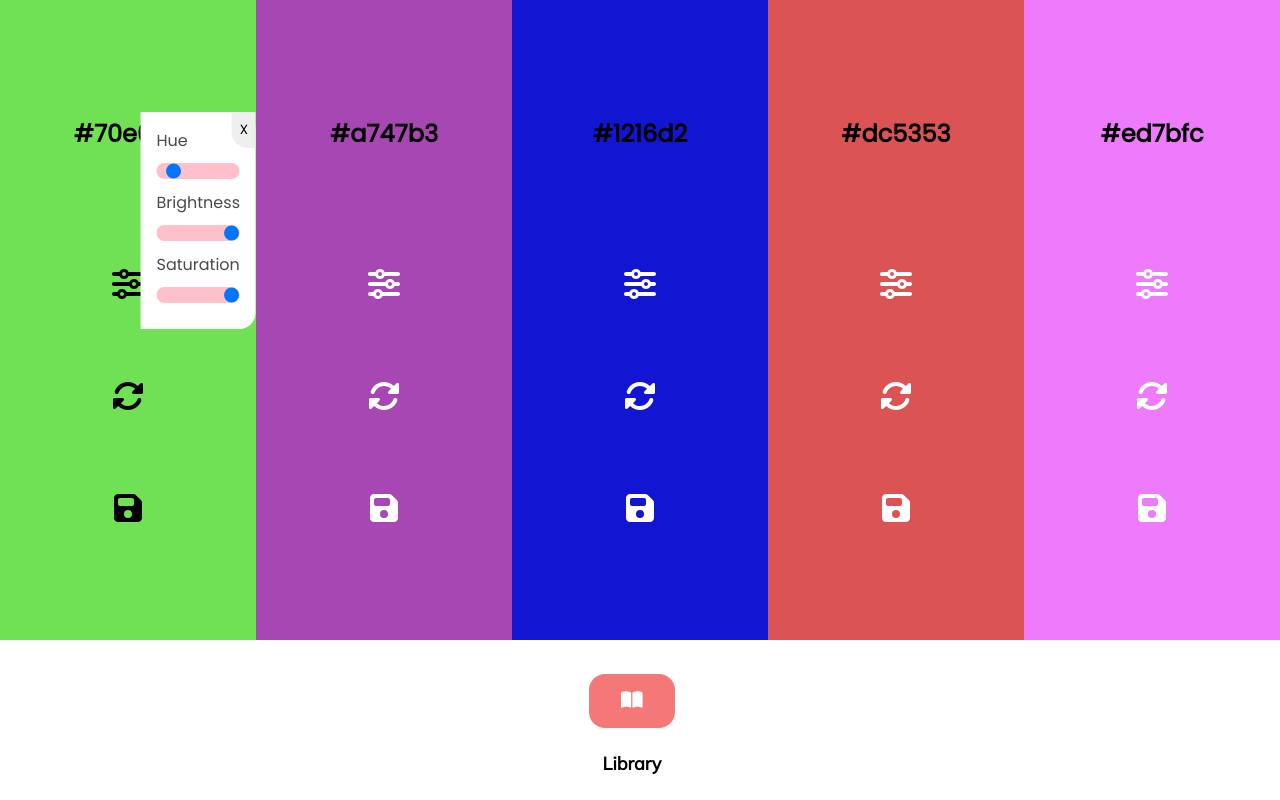
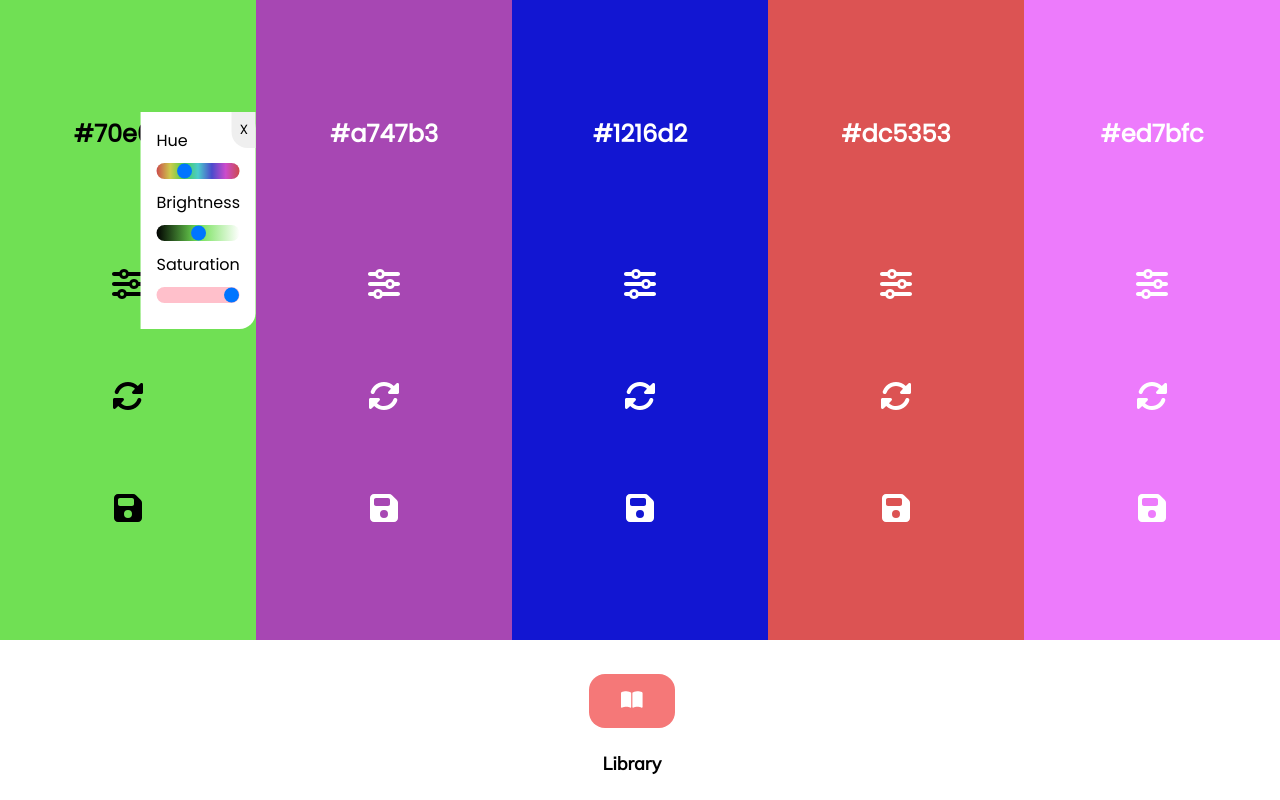
Before and after one commit to Leonte-Bogdan/colorful, a React (Create React App) app: page / in a window 1280 px wide. Both pictures are taken after a click on the button 128 px from the left and 283 px from the top of the page. Built offline with nearby package versions, Linux system fonts and the light colour scheme.

Commit message:
added the hue slider, the brightness slider

```diff
--- a/src/components/color-buttons.js
+++ b/src/components/color-buttons.js
@@ -2,18 +2,8 @@ import React from "react";
 import { FontAwesomeIcon } from "@fortawesome/react-fontawesome";
 import { faSliders, faBookOpen, faRotate, faFloppyDisk } from "@fortawesome/free-solid-svg-icons";
 import { css } from "@emotion/css";
-import chroma from "chroma-js";
 
-function ColorControls({ sliderPopupVisible, openSliderPopup, closeSliderPopup, changeColors, hexColor }) {
-  const checkColorContrast = (hexColor) => {
-    const luminance = chroma(hexColor).luminance();
-    const textColor = luminance > 0.5 ? "black" : "white";
-    return {
-      color: textColor,
-      luminance: luminance,
-    };
-  };
-
+function ColorControls({ sliderPopupVisible, openSliderPopup, closeSliderPopup, changeColors, hexColor, checkColorContrast }) {
   return (
     <div
       className={css`
--- a/src/components/color-hex.js
+++ b/src/components/color-hex.js
@@ -8,9 +8,22 @@ import { CopyToClipboard } from "react-copy-to-clipboard";
 const generateHexColor = () => chroma.random().hex();
 
 function HexSection({ title }) {
+  const checkColorContrast = (hexColor) => {
+    const luminance = chroma(hexColor).luminance();
+    const textColor = luminance > 0.5 ? "black" : "white";
+    return {
+      color: textColor,
+      luminance: luminance,
+    };
+  };
   const [hexColor, setHexColor] = React.useState(generateHexColor());
   const changeColors = () => {
     setHexColor(generateHexColor());
+  };
+
+  const handleSliderChange = (event) => {
+    const newHue = event.target.value;
+    setHexColor(chroma.hsl(newHue, 1, 0.5).hex());
   };
 
   const [popupVisible, setPopupVisible] = React.useState(false);
@@ -54,6 +67,7 @@ function HexSection({ title }) {
           }}
           className={css`
             cursor: pointer;
+            color: ${checkColorContrast(hexColor).color};
           `}
         >
           {hexColor}
@@ -61,13 +75,22 @@ function HexSection({ title }) {
       </CopyToClipboard>
 
       <ColorControls
+        checkColorContrast={checkColorContrast}
         hexColor={hexColor}
         changeColors={changeColors}
         sliderPopupVisible={sliderPopupVisible}
         openSliderPopup={openSliderPopup}
         closeSliderPopup={closeSliderPopup}
       />
-      {sliderPopupVisible && <SliderPopup onClose={closeSliderPopup} sliderPopupVisible={sliderPopupVisible} />}
+      {sliderPopupVisible && (
+        <SliderPopup
+          onSliderChange={handleSliderChange}
+          setHexColor={setHexColor}
+          hexColor={hexColor}
+          onClose={closeSliderPopup}
+          sliderPopupVisible={sliderPopupVisible}
+        />
+      )}
       {popupVisible && <CopyPopup onClose={closePopup} />}
     </div>
   );
--- a/src/components/color-popups.js
+++ b/src/components/color-popups.js
@@ -1,8 +1,9 @@
 import React from "react";
 import { css } from "@emotion/css";
 import { fadeIn, slideInAnimation } from "../styles/animations";
+import { ColorSlider, BrightnessSlider } from "./color-sliders";
 
-const SliderPopup = ({ onClose, sliderPopupVisible }) => {
+const SliderPopup = ({ onClose, sliderPopupVisible, hexColor, onSliderChange, setHexColor }) => {
   return (
     <div
       className={css`
@@ -19,62 +20,10 @@ const SliderPopup = ({ onClose, sliderPopupVisible }) => {
         border-bottom-right-radius: 1rem;
         animation: ${slideInAnimation} 1s ease-in;
         z-index: 1;
-        color: rgb(73, 73, 73);
       `}
     >
-      <span
-        className={css`
-          margin: 0;
-          padding: 0;
-          font-family: "Poppins", sans-serif;
-        `}
-      >
-        Hue
-      </span>
-      <input
-        type="range"
-        min="0"
-        max="360"
-        step="1"
-        name="hue"
-        className={css`
-          appearance: none;
-          margin: 0.65rem 0rem;
-          width: 100%;
-          position: relative;
-          border-radius: 1rem;
-          cursor: pointer;
-          background: pink; /* placeholder */
-        `}
-        data-hue="1"
-      />
-
-      <span
-        className={css`
-          margin: 0;
-          padding: 0;
-          font-family: "Poppins", sans-serif;
-        `}
-      >
-        Brightness
-      </span>
-      <input
-        type="range"
-        min="0"
-        max="1"
-        step="0.01"
-        name="brightness"
-        className={css`
-          appearance: none;
-          margin: 0.65rem 0rem;
-          width: 100%;
-          position: relative;
-          border-radius: 1rem;
-          cursor: pointer;
-          background: pink; /* placeholder */
-        `}
-        data-bright="1"
-      />
+      <ColorSlider setHexColor={setHexColor} hexColor={hexColor} />
+      <BrightnessSlider sliderPopupVisible={sliderPopupVisible} hexColor={hexColor} setHexColor={setHexColor} />
 
       <span
         className={css`
@@ -179,4 +128,4 @@ const CopyPopup = ({ onClose }) => {
   );
 };
 
-export { CopyPopup, SliderPopup };
+export { CopyPopup, SliderPopup, ColorSlider };
--- /dev/null
+++ b/src/components/color-sliders.js
@@ -0,0 +1,112 @@
+import React from "react";
+import chroma from "chroma-js";
+import { css } from "@emotion/css";
+
+const ColorSlider = ({ hexColor, setHexColor }) => {
+  const [hue, setHue] = React.useState(0);
+
+  React.useEffect(() => {
+    const initialHue = chroma(hexColor).get("hsl.h");
+    setHue(initialHue);
+  }, [hexColor]);
+
+  const handleSliderHueChange = (event) => {
+    const newHue = event.target.value;
+    const newColor = chroma.hsl(newHue, 1, 0.5).hex();
+    setHue(newHue);
+    setHexColor(newColor);
+  };
+
+  return (
+    <div>
+      <span
+        className={css`
+          margin: 0;
+          padding: 0;
+          font-family: "Poppins", sans-serif;
+        `}
+      >
+        Hue
+      </span>
+      <input
+        type="range"
+        min="0"
+        max="360"
+        step="1"
+        name="hue"
+        value={hue}
+        onChange={handleSliderHueChange}
+        className={css`
+          appearance: none;
+          margin: 0.65rem 0rem;
+          width: 100%;
+          position: relative;
+          border-radius: 1rem;
+          cursor: pointer;
+          background: linear-gradient(
+            to right,
+            rgb(204, 75, 75),
+            rgb(204, 204, 75),
+            rgb(75, 204, 75),
+            rgb(75, 204, 204),
+            rgb(75, 75, 204),
+            rgb(204, 75, 204),
+            rgb(204, 75, 75)
+          );
+        `}
+        data-hue="1"
+      />
+    </div>
+  );
+};
+
+const BrightnessSlider = ({ hexColor, setHexColor, sliderPopupVisible }) => {
+  const [brightness, setBrightness] = React.useState(0.5);
+
+  const handleSliderChange = (event) => {
+    const newBrightness = event.target.value;
+    const threshold = 0.01;
+    const boundedBrightness = Math.min(1 - threshold, Math.max(threshold, newBrightness));
+
+    setBrightness(newBrightness);
+
+    const newColor = chroma(hexColor).set("hsl.l", boundedBrightness).hex();
+
+    setHexColor(newColor);
+  };
+
+  return (
+    <div>
+      <span
+        className={css`
+          margin: 0;
+          padding: 0;
+          font-family: "Poppins", sans-serif;
+        `}
+      >
+        Brightness
+      </span>
+      <input
+        type="range"
+        min="0"
+        max="1"
+        step="0.01"
+        name="brightness"
+        value={brightness}
+        onChange={handleSliderChange}
+        className={css`
+          appearance: none;
+          margin: 0.65rem 0rem;
+          width: 100%;
+          position: relative;
+          border-radius: 1rem;
+          cursor: pointer;
+          background: linear-gradient(to right, black, ${hexColor}, white);
+        `}
+        data-bright="1"
+      />
+    </div>
+  );
+};
+
+export { ColorSlider, BrightnessSlider };
```
